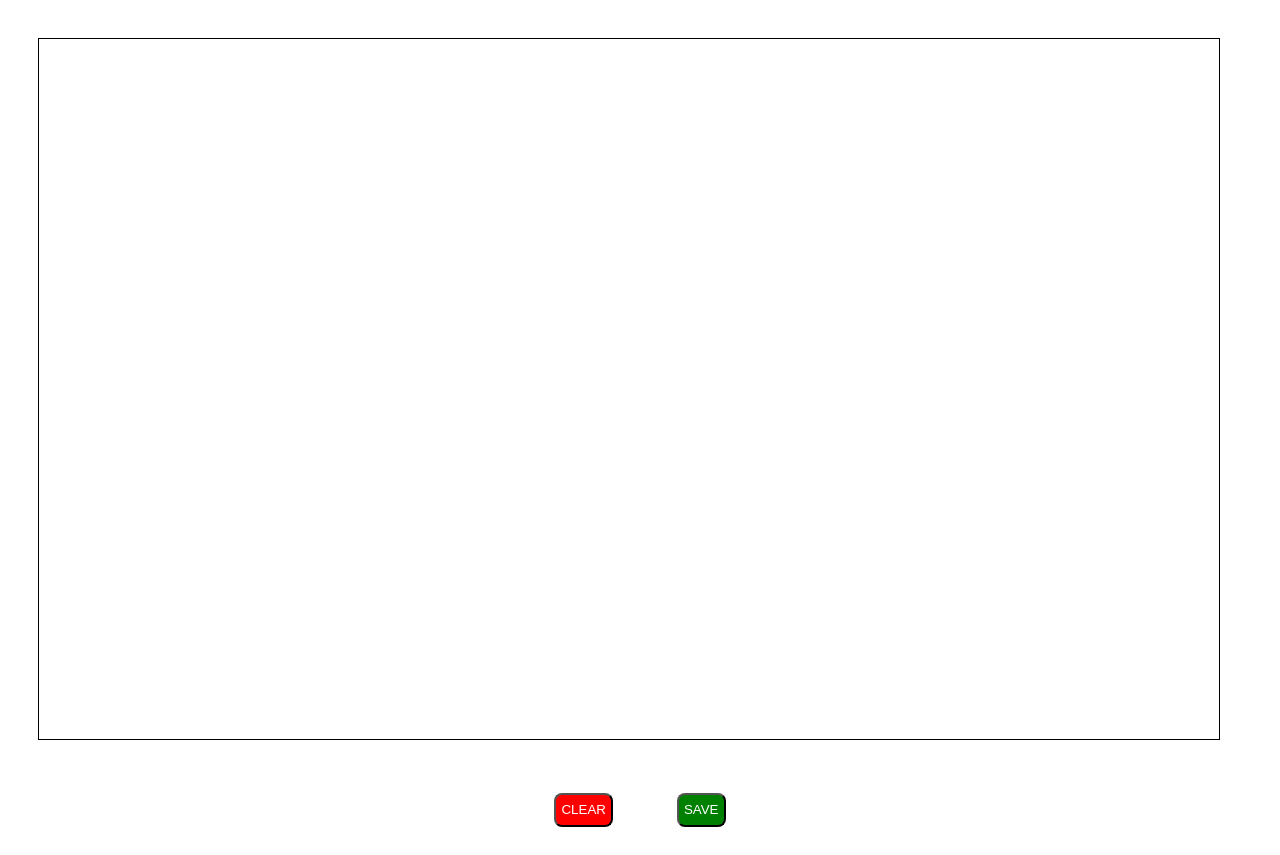
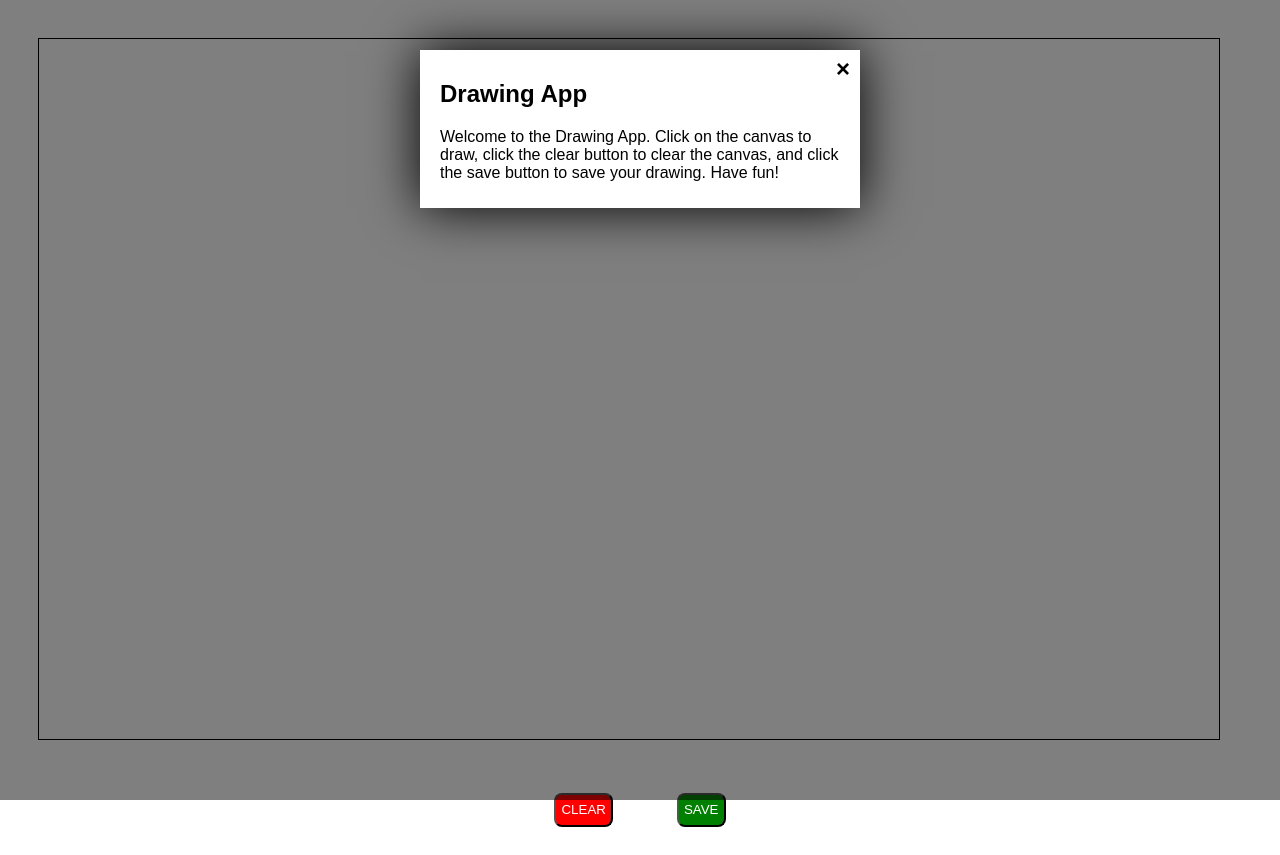
Before and after one commit to sudipt1999/drawing-app, a plain HTML site: page index.html in a window 1280 px wide. Shown: the top 855 px of the page. Drawn offline with Linux system fonts and the light colour scheme.

Commit message:
Add popup functionality

```diff
--- a/index.html
+++ b/index.html
@@ -17,8 +17,18 @@
     <div id="img-container">
         <img id="savedImg" alt="saved picture" src="">
     </div>
+
+    <!-- Popup at the start -->
+    <div onclick="closePopup()" id="outer-popup"></div>
+    <div id="onstart-popup">
+        <h2>Drawing App</h2>
+        <p>
+            Welcome to the Drawing App. Click on the canvas to draw, click the clear button to clear the canvas,
+            and click the save button to save your drawing. Have fun!
+        </p>
+        <div onclick="closePopup()">&times;</div>
+    </div>
 </body>
 
 <script src="script.js"></script>
-
 </html>
--- a/script.js
+++ b/script.js
@@ -1,7 +1,14 @@
 console.log("starting the app!");
 
+const closePopup = () => {
+    var popup = document.querySelector("#onstart-popup");
+    var outer = document.querySelector("#outer-popup");
+    popup.style.display = "none";
+    outer.style.display = "none";
+}
+
 //creating a canvas
-const createCanvas=()=>{
+const createCanvas = () =>{
         const canvasDiv = document.querySelector("#canvasDiv");
         const canvas = document.createElement('canvas');
         const clearBtn=document.getElementById('clear');
--- a/style.css
+++ b/style.css
@@ -28,7 +28,6 @@ body{
     color:#fff;
     padding:5px;
     margin:10px 30px;
-
 }
 
 #save{
@@ -40,3 +39,40 @@ body{
     display:block;
     margin:40px auto;
 }
+
+#outer-popup {
+    position: fixed;
+    top: 0;
+    left: 0;
+    width: 100%;
+    height: 100%;
+    background: rgba(0, 0, 0, 0.5);
+}
+
+#onstart-popup {
+    position: fixed;
+    font-family: Arial, sans-serif;
+    box-shadow: 0 0 50px;
+    top: 50px;
+    display: block;
+    width: 70%;
+    max-width: 400px;
+    left: 0;
+    right: 0;
+    margin: auto;
+    padding: 10px 20px;
+    background: white;
+}
+
+#onstart-popup > div {
+    position: absolute;
+    top: 5px;
+    right: 10px;
+    font-size: 1.5em;
+    font-weight: bold;
+}
+
+#onstart-popup > div:hover {
+    cursor: pointer;
+    color: darkred;
+}
```
